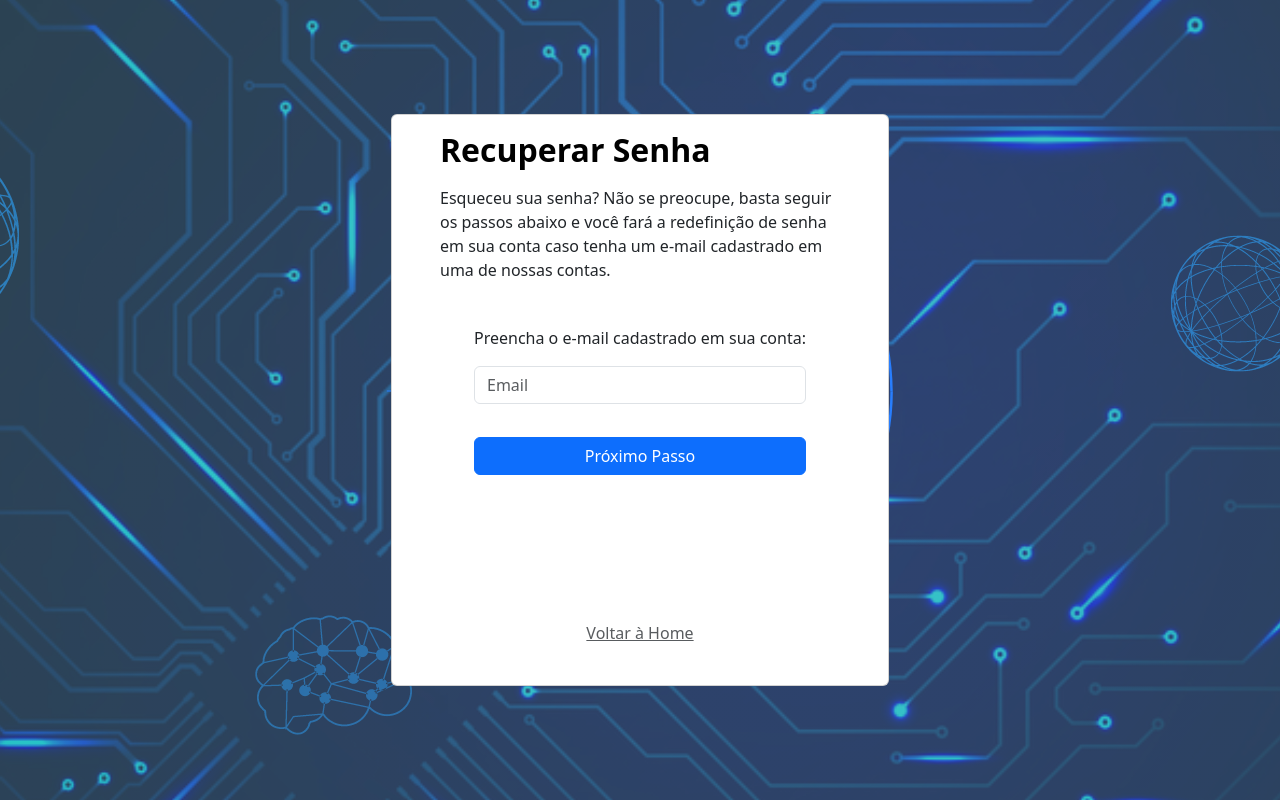
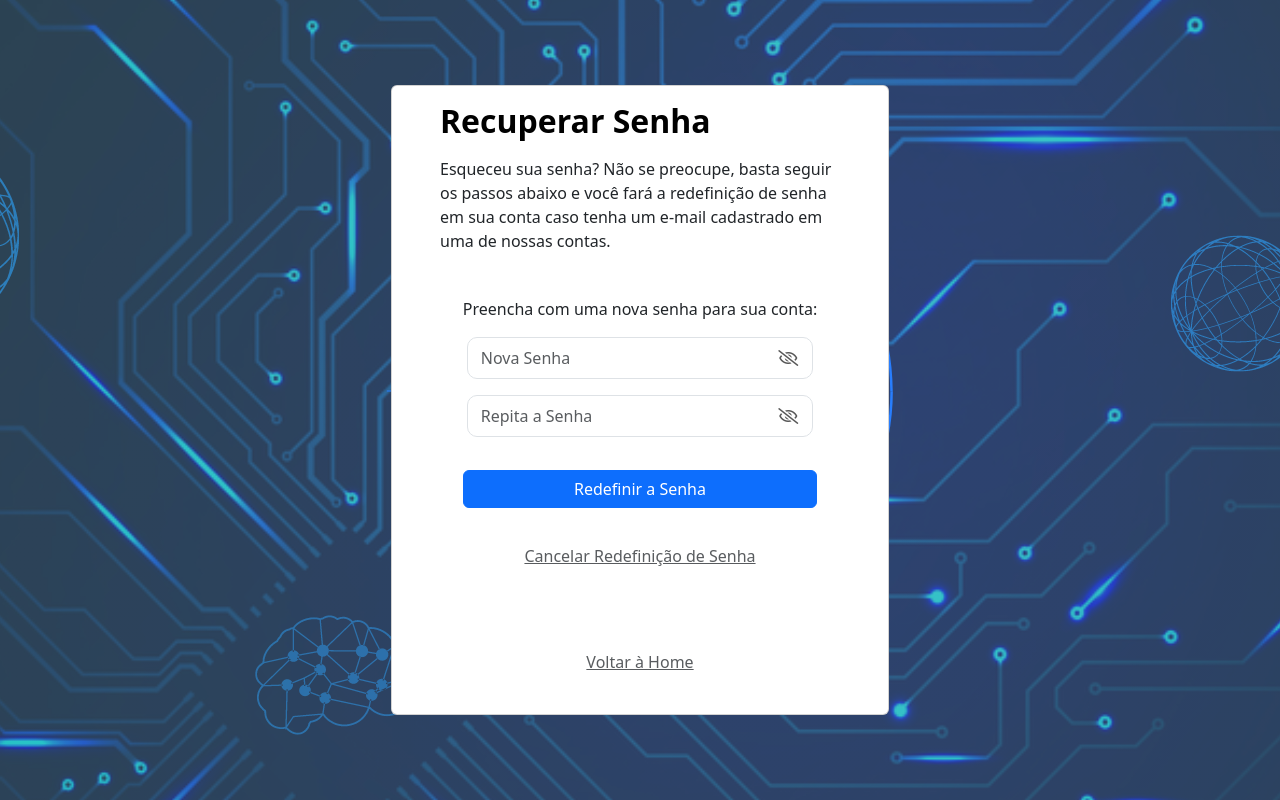
Before and after one commit to MicSG-dev/Hub-Updates-OTA-IoT, a PHP site: page /recuperar-acesso.php in a window 1280 px wide. Run offline with PHP 8.4, Linux system fonts and the light colour scheme; some libraries are stand-ins or nearby versions.

Commit message:
Adicionar funcionalidade de redefinir senha

```diff
--- a/Server-Files/assets/css/styles.css
+++ b/Server-Files/assets/css/styles.css
@@ -0,0 +1,43 @@
+.input-password:focus {
+  outline: none;
+}
+
+.input-password::placeholder {
+  color: var(--bs-secondary-color);
+  opacity: 1;
+}
+
+.input-password {
+  display: block;
+  width: 100%;
+  padding: .375rem .75rem;
+  font-size: 1rem;
+  font-weight: 400;
+  line-height: 1.5;
+  color: var(--bs-body-color);
+  -webkit-appearance: none;
+  -moz-appearance: none;
+  appearance: none;
+  background-color: var(--bs-body-bg);
+  background-clip: padding-box;
+  border: var(--bs-border-width) solid var(--bs-border-color);
+  border-radius: var(--bs-border-radius);
+  transition: border-color .15s ease-in-out, box-shadow .15s ease-in-out;
+  border-width: 0px;
+}
+
+.input-password-father {
+  border: 1px solid var(--bs-border-color);
+  border-radius: 10px;
+  padding: 1px;
+  margin-left: 4px;
+  margin-right: 4px;
+}
+
+.input-password-father:focus-within {
+  color: var(--bs-body-color);
+  background-color: var(--bs-body-bg);
+  border-color: rgb(134, 183, 254);
+  outline: 0;
+  box-shadow: 0 0 0 .25rem rgba(13, 110, 253, .25);
+}
--- a/Server-Files/assets/js/redefinicao-senha.js
+++ b/Server-Files/assets/js/redefinicao-senha.js
@@ -178,7 +178,7 @@ window.addEventListener('load', () => {
             req.open("POST", "/recuperar-acesso", true);
 
             req.send(formData);
-        }else{
+        } else {
             document.getElementsByClassName('partition_input')[0].focus();
         }
 
@@ -269,11 +269,69 @@ window.addEventListener('load', () => {
         formData.set("mode", "cancel-recover");
 
         const req = new XMLHttpRequest();
+        req.addEventListener('load', () => {
+
+            if (req.status == 200) {
+                document.getElementById("title-modal").innerText = "Operação realizada com sucesso!";
+                document.getElementById("content-modal").innerText = "O cancelamento da Redefinição de Senha ocorreu com sucesso. O código gerado anteriormente foi invalidado e não será possível reutilizá-lo novamente para redefinir sua senha. Para refazer o processo de Redefinição de senha, reinicie o processo. Você será redirecionado para a página principal, quando esta mensagem for fechada.";
+                bootstrap.Modal.getOrCreateInstance('#modal').show();
+
+                document.getElementById("modal").addEventListener("hide.bs.modal", () => {
+                    window.location.href = '/';
+                });
+
+                console.log("Redefinição de senha cancelada com sucesso!");
+            }
+            else if (req.status == 400) {
+                document.getElementById("title-modal").innerText = "E-mail ou Código inválido/Inexistente";
+                document.getElementById("content-modal").innerText = "Não foi possível validar o e-mail e/ou código informado(s) anteriormente. Por favor tente novamente. A página será recarregada, para a nova tentativa, quando esta mensagem for fechada.";
+                bootstrap.Modal.getOrCreateInstance('#modal').show();
+
+                document.getElementById("modal").addEventListener("hide.bs.modal", () => {
+                    setTimeout(() => {
+                        window.location.reload();
+                    }, 100);
+                });
+
+                console.log("Email inválido/inexistente");
+            }
+
+        });
+
+        req.open("POST", "/recuperar-acesso", true);
+
+        req.send(formData);
+
+    });
+
+    this.document.getElementById('redefinir-senha').addEventListener('click', (event) => {
+        event.preventDefault();
+
+        let email = new FormData(document.getElementById('form-gerar-codigo')).get("email");
+
+        let code = "";
+        let elementsPartitionInput = document.getElementsByClassName('partition_input');
+        for (let index = 0; index < elementsPartitionInput.length; index++) {
+            const value = elementsPartitionInput[index].value;
+            code += value;
+        }
+
+        let password = new FormData(document.getElementById('form-redefinir-senha')).get("password");
+        let passwordConfirmacao = new FormData(document.getElementById('form-redefinir-senha')).get("password-repeat");
+
+        if (password == passwordConfirmacao) {
+            let formData = new FormData();
+            formData.set("email-recover", email);
+            formData.set("code", code);
+            formData.set("mode", "redef-password");
+            formData.set("pass", password);
+
+            const req = new XMLHttpRequest();
             req.addEventListener('load', () => {
 
-                if(req.status == 200){
+                if (req.status == 200) {
                     document.getElementById("title-modal").innerText = "Operação realizada com sucesso!";
-                    document.getElementById("content-modal").innerText = "O cancelamento da Redefinição de Senha ocorreu com sucesso. O código gerado anteriormente foi invalidado e não será possível reutilizá-lo novamente para redefinir sua senha. Para refazer o processo de Redefinição de senha, reinicie o processo. Você será redirecionado para a página principal, quando esta mensagem for fechada.";
+                    document.getElementById("content-modal").innerText = "A Redefinição de Senha ocorreu com sucesso. Para logins futuros, utlize a nova senha cadastrada. Você será redirecionado para a página de login, quando esta mensagem for fechada.";
                     bootstrap.Modal.getOrCreateInstance('#modal').show();
 
                     document.getElementById("modal").addEventListener("hide.bs.modal", () => {
@@ -284,7 +342,7 @@ window.addEventListener('load', () => {
                 }
                 else if (req.status == 400) {
                     document.getElementById("title-modal").innerText = "E-mail ou Código inválido/Inexistente";
-                    document.getElementById("content-modal").innerText = "Não foi possível validar o e-mail e/ou código informado(s) anteriormente. Por favor tente novamente. A página será recarregada, para a nova tentativa, quando esta mensagem for fechada.";
+                    document.getElementById("content-modal").innerText = "O e-mail e/ou código informado não é válido. A Recuperação de Senha foi cancelada. A página será recarregada, para nova tentativa de redefinição, quando esta mensagem for fechada.";
                     bootstrap.Modal.getOrCreateInstance('#modal').show();
 
                     document.getElementById("modal").addEventListener("hide.bs.modal", () => {
@@ -301,6 +359,50 @@ window.addEventListener('load', () => {
             req.open("POST", "/recuperar-acesso", true);
 
             req.send(formData);
+        } else {
+            document.getElementById("title-modal").innerText = "Erro - Confirmação de Senha";
+            document.getElementById("content-modal").innerText = "A confirmação de senha não é igual à senha informada. Por favor verifique as senhas informadas e tente novamente.";
+            bootstrap.Modal.getOrCreateInstance('#modal').show();
+        }
+
 
     });
+
+    let btnsViewPassword = this.document.getElementsByClassName('view-password');
+    for (let index = 0; index < btnsViewPassword.length; index++) {
+        const btn = btnsViewPassword[index];
+        let inputPassword = btn.parentElement.childNodes[0];
+        let iconElement = btn.childNodes[0];
+        btn.addEventListener('click', () => {
+
+            var idInterval = setInterval(() => {
+
+
+                if (document.activeElement !== btn && document.activeElement !== inputPassword || inputPassword.type == "password") {
+                    inputPassword.type = "password";
+                    iconElement.classList.remove("fa-eye");
+                    iconElement.classList.add("fa-eye-slash");
+                    clearInterval(idInterval);
+                }
+
+            }, 100);
+
+            if (inputPassword.type == "password") {
+                inputPassword.type = "text";
+                iconElement.classList.remove("fa-eye-slash");
+                iconElement.classList.add("fa-eye");
+                inputPassword.focus()
+            } else {
+                inputPassword.type = "password";
+                iconElement.classList.remove("fa-eye");
+                iconElement.classList.add("fa-eye-slash");
+                inputPassword.focus()
+            }
+
+        });
+
+
+    }
+
+
 });
--- a/Server-Files/private/html/403.html
+++ b/Server-Files/private/html/403.html
@@ -10,6 +10,7 @@
     <link rel="stylesheet" href="../../assets/css/Banner-Heading-Image-images.css">
     <link rel="stylesheet" href="../../assets/css/Input-Number-Partition.css">
     <link rel="stylesheet" href="../../assets/css/Login-Form-Basic.css">
+    <link rel="stylesheet" href="../../assets/css/styles.css">
 </head>
 
 <body>
--- a/Server-Files/private/html/404.html
+++ b/Server-Files/private/html/404.html
@@ -10,6 +10,7 @@
     <link rel="stylesheet" href="../../assets/css/Banner-Heading-Image-images.css">
     <link rel="stylesheet" href="../../assets/css/Input-Number-Partition.css">
     <link rel="stylesheet" href="../../assets/css/Login-Form-Basic.css">
+    <link rel="stylesheet" href="../../assets/css/styles.css">
 </head>
 
 <body>
--- a/Server-Files/private/html/login.html
+++ b/Server-Files/private/html/login.html
@@ -10,6 +10,7 @@
     <link rel="stylesheet" href="../../assets/css/Banner-Heading-Image-images.css">
     <link rel="stylesheet" href="../../assets/css/Input-Number-Partition.css">
     <link rel="stylesheet" href="../../assets/css/Login-Form-Basic.css">
+    <link rel="stylesheet" href="../../assets/css/styles.css">
 </head>
 
 <body style="background: linear-gradient(rgba(255,255,255,0.10) 0%, rgba(255,255,255,0.10) 100%), url(&quot;../../assets/img/iot_image.png&quot;) center / cover repeat;">
--- a/Server-Files/private/html/recuperar-acesso.html
+++ b/Server-Files/private/html/recuperar-acesso.html
@@ -7,9 +7,11 @@
     <title>Hub de Atualizações OTA Iot</title>
     <link rel="stylesheet" href="https://cdn.jsdelivr.net/npm/bootstrap@5.3.2/dist/css/bootstrap.min.css">
     <link rel="stylesheet" href="https://fonts.googleapis.com/css?family=Roboto&amp;display=swap">
+    <link rel="stylesheet" href="https://use.fontawesome.com/releases/v5.12.0/css/all.css">
     <link rel="stylesheet" href="../../assets/css/Banner-Heading-Image-images.css">
     <link rel="stylesheet" href="../../assets/css/Input-Number-Partition.css">
     <link rel="stylesheet" href="../../assets/css/Login-Form-Basic.css">
+    <link rel="stylesheet" href="../../assets/css/styles.css">
 </head>
 
 <body style="background: linear-gradient(rgba(255,255,255,0.10) 0%, rgba(255,255,255,0.10) 100%), url(&quot;../../assets/img/iot_image.png&quot;) center / cover repeat;">
@@ -29,7 +31,7 @@
                                 <div>
                                     <div class="carousel slide carousel-dark carousel-fade" data-bs-ride="false" data-bs-pause="false" data-bs-keyboard="false" data-bs-touch="false" id="carousel">
                                         <div class="carousel-inner">
-                                            <div class="carousel-item active" style="max-width: 435px;">
+                                            <div class="carousel-item" style="max-width: 435px;">
                                                 <form id="form-gerar-codigo" style="margin-bottom: 25px;" method="post">
                                                     <p class="text-start">Preencha o e-mail cadastrado em sua conta:</p>
                                                     <div class="mb-3"><input class="form-control" type="email" name="email" placeholder="Email" required="" inputmode="email"></div>
@@ -54,11 +56,12 @@
                                                 <div class="mb-3"><button class="btn btn-primary d-block w-100" id="verificar-codigo-redefinicao" type="submit">Verificar Código de Redefinição</button></div>
                                                 <div><a class="btn btn-link disabled text-muted" role="button" id="nao-recebeu-codigo" href="#">Não recebeu o código em seu email? Clique aqui para gerar um novo código (<span id="timeGenerateNewCode">02:00</span>)</a></div>
                                             </div>
-                                            <div class="carousel-item" style="max-width: 435px;">
+                                            <div class="carousel-item active" style="max-width: 435px;">
                                                 <form id="form-redefinir-senha" style="margin-bottom: 64px;">
                                                     <p class="text-start">Preencha com uma nova senha para sua conta:</p>
-                                                    <div class="mb-3"><input class="form-control" type="password" placeholder="Nova Senha" name="password" autocomplete="on"></div>
-                                                    <div style="margin-bottom: -35px;"><button class="btn btn-primary d-block w-100" id="gerar-codigo-redefinicao-1" type="submit" style="margin-top: 33px;">Redefinir a Senha</button></div>
+                                                    <div class="d-flex justify-content-center align-items-center align-items-lg-center mb-3 input-password-father"><input type="password" class="input-password" placeholder="Nova Senha" name="password" autocomplete="on"><button class="btn btn-link view-password" type="button" style="color: rgb(88,88,88);"><i class="far fa-eye-slash"></i></button></div>
+                                                    <div class="d-flex justify-content-center align-items-center mb-3 input-password-father"><input type="password" class="input-password" placeholder="Repita a Senha" name="password-repeat" autocomplete="on"><button class="btn btn-link view-password" type="button" style="color: rgb(88,88,88);"><i class="far fa-eye-slash"></i></button></div>
+                                                    <div style="margin-bottom: -35px;"><button class="btn btn-primary d-block w-100" id="redefinir-senha" type="submit" style="margin-top: 33px;">Redefinir a Senha</button></div>
                                                 </form>
                                                 <div><a class="btn btn-link text-muted" role="button" id="cancelar-redefinicao-senha" href="#">Cancelar Redefinição de Senha</a></div>
                                             </div>
--- a/Server-Files/private/html/solicitar-acesso.html
+++ b/Server-Files/private/html/solicitar-acesso.html
@@ -10,6 +10,7 @@
     <link rel="stylesheet" href="../../assets/css/Banner-Heading-Image-images.css">
     <link rel="stylesheet" href="../../assets/css/Input-Number-Partition.css">
     <link rel="stylesheet" href="../../assets/css/Login-Form-Basic.css">
+    <link rel="stylesheet" href="../../assets/css/styles.css">
 </head>
 
 <body>
--- a/Server-Files/recuperar-acesso.php
+++ b/Server-Files/recuperar-acesso.php
@@ -131,13 +131,12 @@ if ($email_recover != null && $mode == "generate-code") {
                 // regerar codigo
 
 
-                if($temCadastro){
+                if ($temCadastro) {
                     $codigo = gerarCodigoRedefinicaoSenha();
                     regenerateCodeRecover($host, $username, $password, $database, $codigo, $email_recover);
-                }else{
+                } else {
                     regenerateCodeRecover($host, $username, $password, $database, null, $email_recover);
                 }
-
             }
         }
 
@@ -177,6 +176,9 @@ if ($email_recover != null && $mode == "generate-code") {
         http_response_code(400);
         echo ("ERROR_CANCEL");
     }
+} else if ($mode == "redef-password") {
+    http_response_code(500);
+    echo ("OK ABC");
 } else {
 
     echo ($pageHtml);
```
